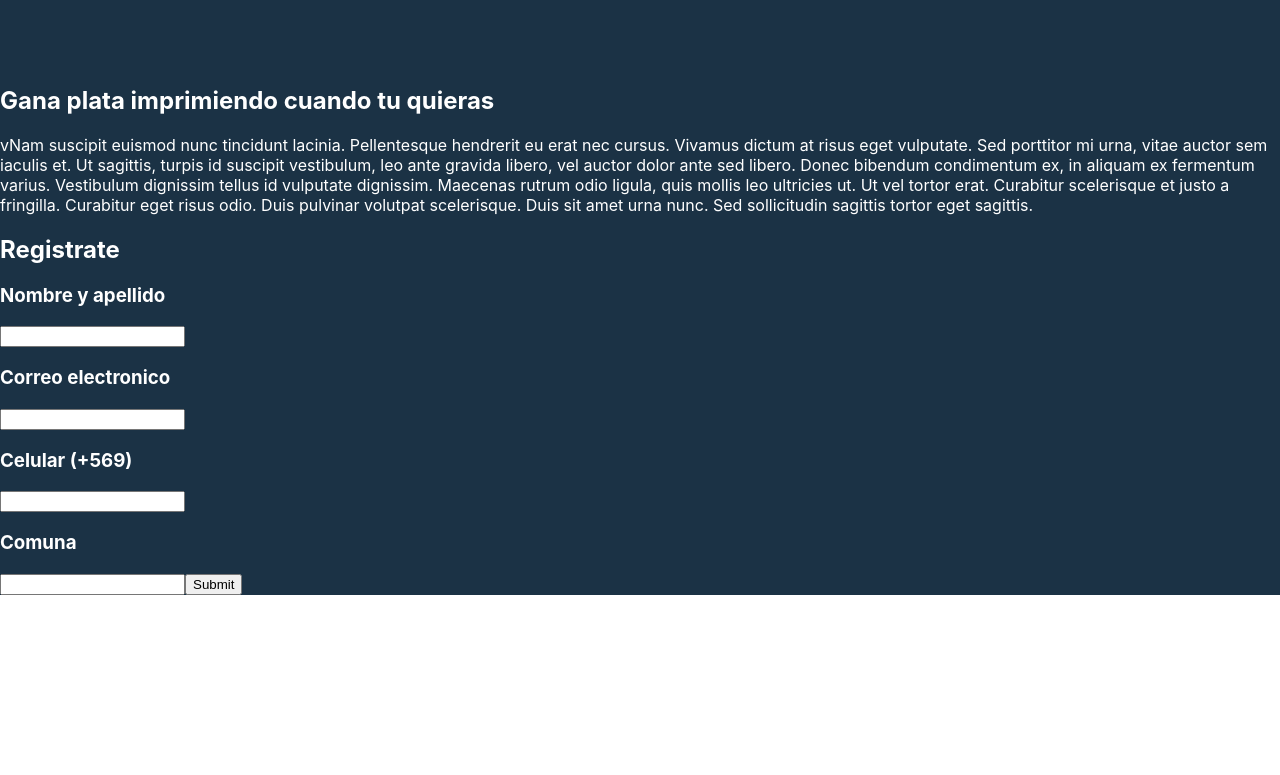
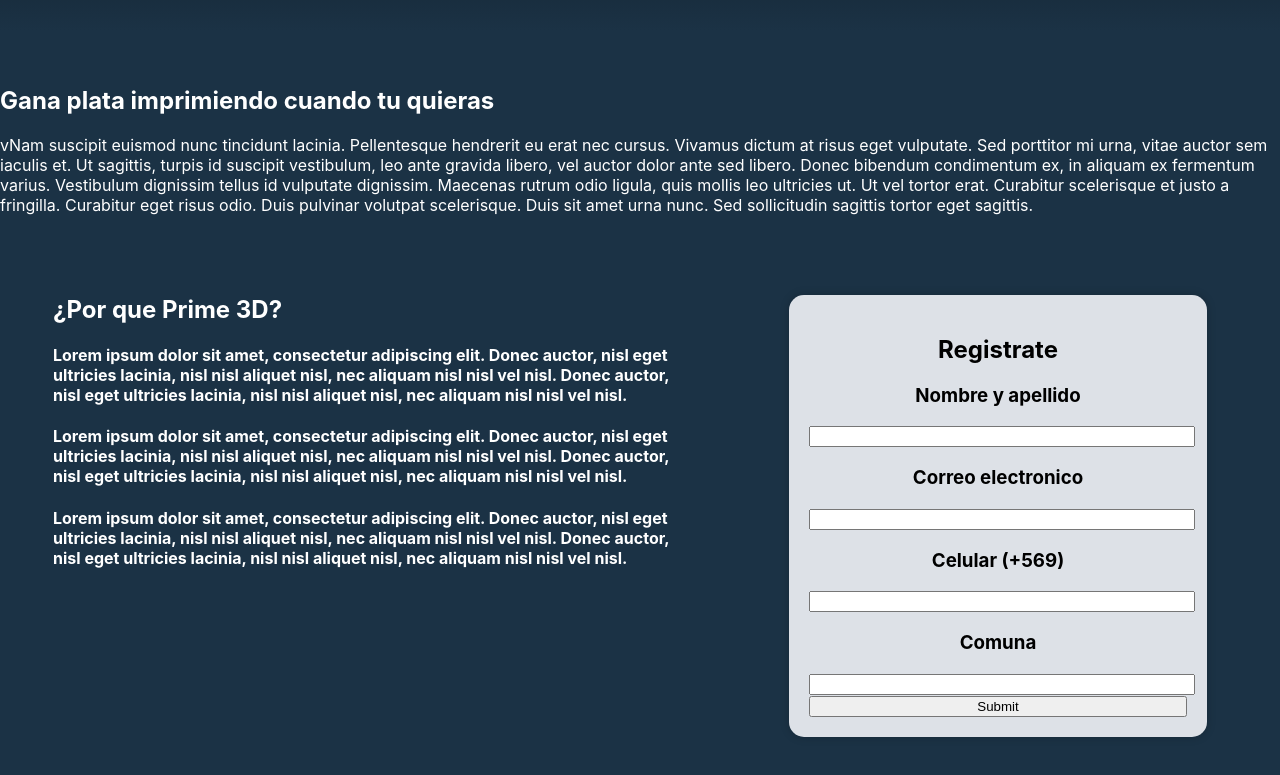
Before and after one commit to agustindiazad/REPOSITORIO-PROYECTO-SEMESTRAL, a React (Create React App) app in the folder frontend2/: page / in a window 1280 px wide. Shown: the part 313-1088 px from the top of the page. Before the commit the page ends 908 px from the top, so only its background shows below. Built offline with nearby package versions, Linux system fonts and the light colour scheme.

Commit message:
register update

```diff
--- a/frontend2/src/Components/Navbar/index.js
+++ b/frontend2/src/Components/Navbar/index.js
@@ -39,10 +39,10 @@
                         </MobileIcon>
                         <NavMenu>
                             <NavItem>
-                                <NavLinks to='howto' smooth={true} duration={1000} spy={true} exact='true' offset={-50}>¿Que hacemos?</NavLinks>
+                                <NavLinks to='us' smooth={true} duration={1000} spy={true} exact='true' offset={-150}>¿Que hacemos?</NavLinks>
                             </NavItem>
                             <NavItem>
-                                <NavLinks to='us' smooth={true} duration={1000} spy={true} exact='true' offset={-50}>Registrate</NavLinks>
+                                <NavLinks to='register' smooth={true} duration={1000} spy={true} exact='true' offset={-150}>Registrate</NavLinks>
                             </NavItem>
                             <NavItem>
                                 <NavLinks to='' >|</NavLinks>
--- a/frontend2/src/Components/Sidebar/index.js
+++ b/frontend2/src/Components/Sidebar/index.js
@@ -13,16 +13,14 @@
             </Icon>
             <SidebarWrapper>
                 <SidebarMenu>
-                    <SidebarLink to='howto' onClick={toggle} smooth={true} duration={1000} spy={true} exact='true' offset={50}>
-                        Ya tengo mi diseño
+                    <SidebarLink to='us' onClick={toggle} smooth={true} duration={1000} spy={true} exact='true' offset={-150}>
+                        ¿Que hacemos?
                     </SidebarLink>
-                    <SidebarLink to='us' onClick={toggle} smooth={true} duration={1000} spy={true} exact='true' offset={-10}>
+                    <SidebarLink to='register' onClick={toggle} smooth={true} duration={1000} spy={true} exact='true' offset={-150}>
                         Registrate
                     </SidebarLink>
+                    <SidebarLink>_________</SidebarLink>
                     <a href='https://prime-3d.herokuapp.com/' target='_blank' style={{ textDecoration: 'none', color: 'inherit', fontSize: '1.5rem' }}>Imprime en 3D</a>
-                    <SidebarLink>
-                        _________
-                    </SidebarLink>
                 </SidebarMenu>
                 <SideBtnWrap>
                     <SidebarRoute to='/imprime/paso1'>¡Conviertete en Printer!</SidebarRoute>
--- a/frontend2/src/pages/home/Home.js
+++ b/frontend2/src/pages/home/Home.js
@@ -19,22 +19,41 @@
                     <h1 className='title'>Prime 3D</h1>
                 </div>
 
-                <div className="how">
+                <div className="us">
                     <h2>Gana plata imprimiendo cuando tu quieras</h2>
                     <p>vNam suscipit euismod nunc tincidunt lacinia. Pellentesque hendrerit eu erat nec cursus. Vivamus dictum at risus eget vulputate. Sed porttitor mi urna, vitae auctor sem iaculis et. Ut sagittis, turpis id suscipit vestibulum, leo ante gravida libero, vel auctor dolor ante sed libero. Donec bibendum condimentum ex, in aliquam ex fermentum varius. Vestibulum dignissim tellus id vulputate dignissim. Maecenas rutrum odio ligula, quis mollis leo ultricies ut. Ut vel tortor erat. Curabitur scelerisque et justo a fringilla. Curabitur eget risus odio. Duis pulvinar volutpat scelerisque. Duis sit amet urna nunc. Sed sollicitudin sagittis tortor eget sagittis.</p>
                 </div>
 
+                <div className="why">
+                    <div className="why-text">
+                        <h2>¿Por que Prime 3D?</h2>
+                        <h4>Lorem ipsum dolor sit amet, consectetur adipiscing elit. Donec auctor, nisl eget ultricies lacinia, nisl nisl aliquet nisl, nec aliquam nisl nisl vel nisl. Donec auctor, nisl eget ultricies lacinia, nisl nisl aliquet nisl, nec aliquam nisl nisl vel nisl.</h4>
+                        <h4>Lorem ipsum dolor sit amet, consectetur adipiscing elit. Donec auctor, nisl eget ultricies lacinia, nisl nisl aliquet nisl, nec aliquam nisl nisl vel nisl. Donec auctor, nisl eget ultricies lacinia, nisl nisl aliquet nisl, nec aliquam nisl nisl vel nisl.</h4>
+                        <h4>Lorem ipsum dolor sit amet, consectetur adipiscing elit. Donec auctor, nisl eget ultricies lacinia, nisl nisl aliquet nisl, nec aliquam nisl nisl vel nisl. Donec auctor, nisl eget ultricies lacinia, nisl nisl aliquet nisl, nec aliquam nisl nisl vel nisl.</h4>
+                    </div>
+
                     <div className='register'>
                         <h2>Registrate</h2>
+                        <div className='inputs'>
+                            <div className='input'>
                                 <h3>Nombre  y apellido</h3>
                                 <input type='text'></input>
+                            </div>
+                            <div className='input'>
                                 <h3>Correo electronico</h3>
                                 <input type='text'></input>
+                            </div>
+                            <div className='input'>
                                 <h3>Celular (+569)</h3>
                                 <input type='text'></input>
+                            </div>
+                            <div className='input'>
                                 <h3>Comuna</h3>
                                 <input type='text'></input>
+                            </div>
                             <input type='submit'></input>
+                        </div>
+                    </div>
                 </div>
             </div>
         </div>
--- a/frontend2/src/pages/home/style.css
+++ b/frontend2/src/pages/home/style.css
@@ -1,7 +1,7 @@
 .App {
     background-color: #1b3245;
     background: linear-gradient(rgb(2, 3, 4) 0%, rgb(27, 50, 69) 30%);
-    padding-top: 15px;
+    padding: 15px 0;
     /* change the color to white */
     color: white;
 }
@@ -20,3 +20,33 @@
 .subtitle {
     margin: 0;
 }
+
+.why {
+    margin: 60px 10px;
+
+    display: flex;
+    flex-direction: row;
+    justify-content: space-around;
+}
+
+.why-text {
+    width: 50%;
+    text-align: left;
+}
+
+.register {
+    /* create a card (#dde1e7) with border and shadow */
+    padding: 20px;
+    margin: 20px;
+    width: 30%;
+    background-color: #dde1e7;
+    border-radius: 15px;
+    box-shadow: 0 0 10px 0 rgba(0, 0, 0, 0.2);
+
+    text-align: center;
+    color: #000;
+}
+
+input {
+    width: 100%;
+}
```
Lines whose indentation alone changed are shown as unchanged.
